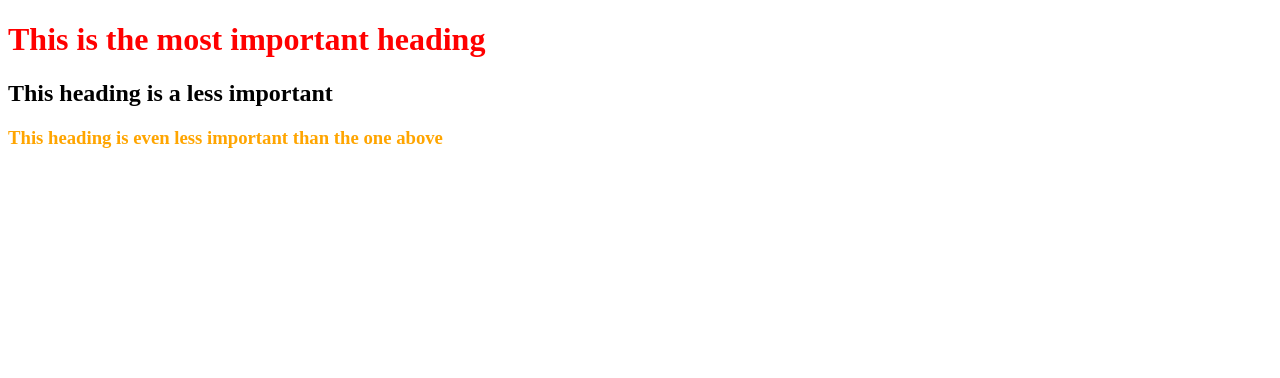
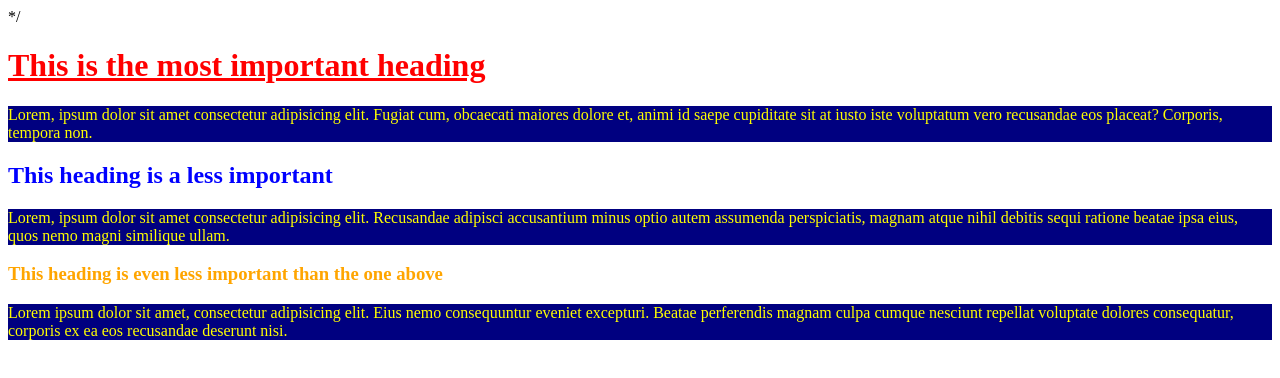
Before and after one commit to Dimosthenis22/myproject, a plain HTML site: page index3.html in a window 1280 px wide. Drawn offline with Linux system fonts and the light colour scheme.

Commit message:
my project

```diff
--- a/index3.html
+++ b/index3.html
@@ -9,10 +9,9 @@
         <meta name="description" content="This web site is just an exercise to practice the basic html structure">
         <!-- title is the elemet that gives a name to our document. Sth like a godfather :):):):) -->
         <title>Basic Structure practice</title>
+        <style>
+        /* h2 {color: blue;}</style> */
         <!-- style is the element that change the style of of our site. That's an internal... -->
-        <style>
-        h1 {color: blue;}
-        </style>
         <!-- link is the element with which we link ,at this example, the html file with the css file. this way is called external -->
         <link rel="stylesheet" href="/style3.css">
     </head>
@@ -20,10 +19,17 @@
     <body>
     <!-- h1 is the most semantic heading. It has the biggest size og leters too -->
     <!-- the following way of styling is called inline -->
-        <h1 style="color: red;">This is the most important heading</h1>
-        <!-- h2 is the second semantic heading and it has a little bit  smaller size and it follows the same path till h6 which is the last one -->
+        <!-- <h1 style="color: red;">This is the most important heading</h1> -->
+        <h1>This is the most important heading</h1>
+        <!-- paragraph is the element where we put our content -->
+
+        <p>Lorem, ipsum dolor sit amet consectetur adipisicing elit. Fugiat cum, obcaecati maiores dolore et, animi id saepe cupiditate sit at iusto iste voluptatum vero recusandae eos placeat? Corporis, tempora non.</p>
+         <!-- h2 is the second semantic heading and it has a little bit  smaller size and it follows the same path till h6 which is the last one -->
         <h2>This heading is a less important</h2>
+        <p>Lorem, ipsum dolor sit amet consectetur adipisicing elit. Recusandae adipisci accusantium minus optio autem assumenda perspiciatis, magnam atque nihil debitis sequi ratione beatae ipsa eius, quos nemo magni similique ullam.</p>
+
         <h3>This heading is even less important than the one above</h3>
+        <p>Lorem ipsum dolor sit amet, consectetur adipisicing elit. Eius nemo consequuntur eveniet excepturi. Beatae perferendis magnam culpa cumque nesciunt repellat voluptate dolores consequatur, corporis ex ea eos recusandae deserunt nisi.</p>
     </body>
 
 
--- a/style3.css
+++ b/style3.css
@@ -1,3 +1,15 @@
 h3 {
     color: orange;
 }
+h1 {
+    text-decoration: underline;
+  }
+  h1 {
+      color: red;
+    }
+    h2 {
+        color: blue;
+    }
+    p {
+        color: yellow; background-color: navy;
+    }
```
